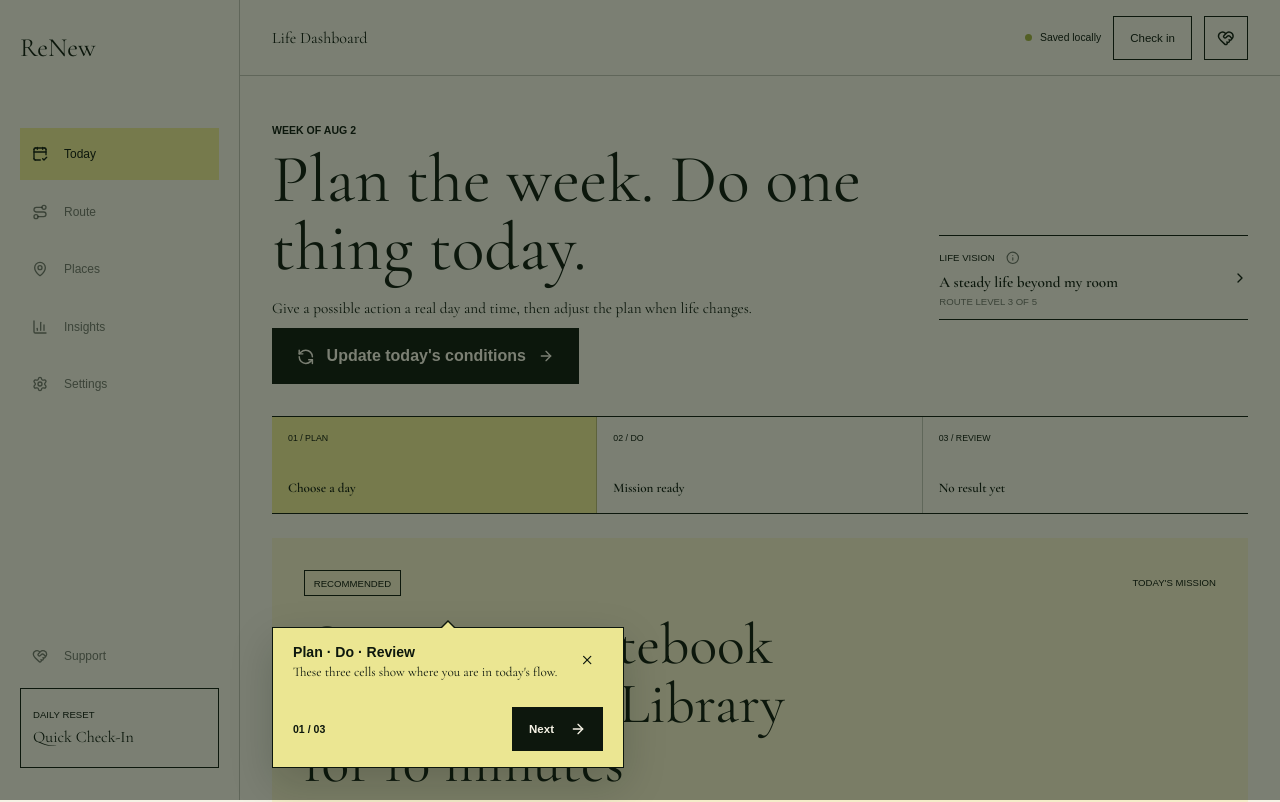
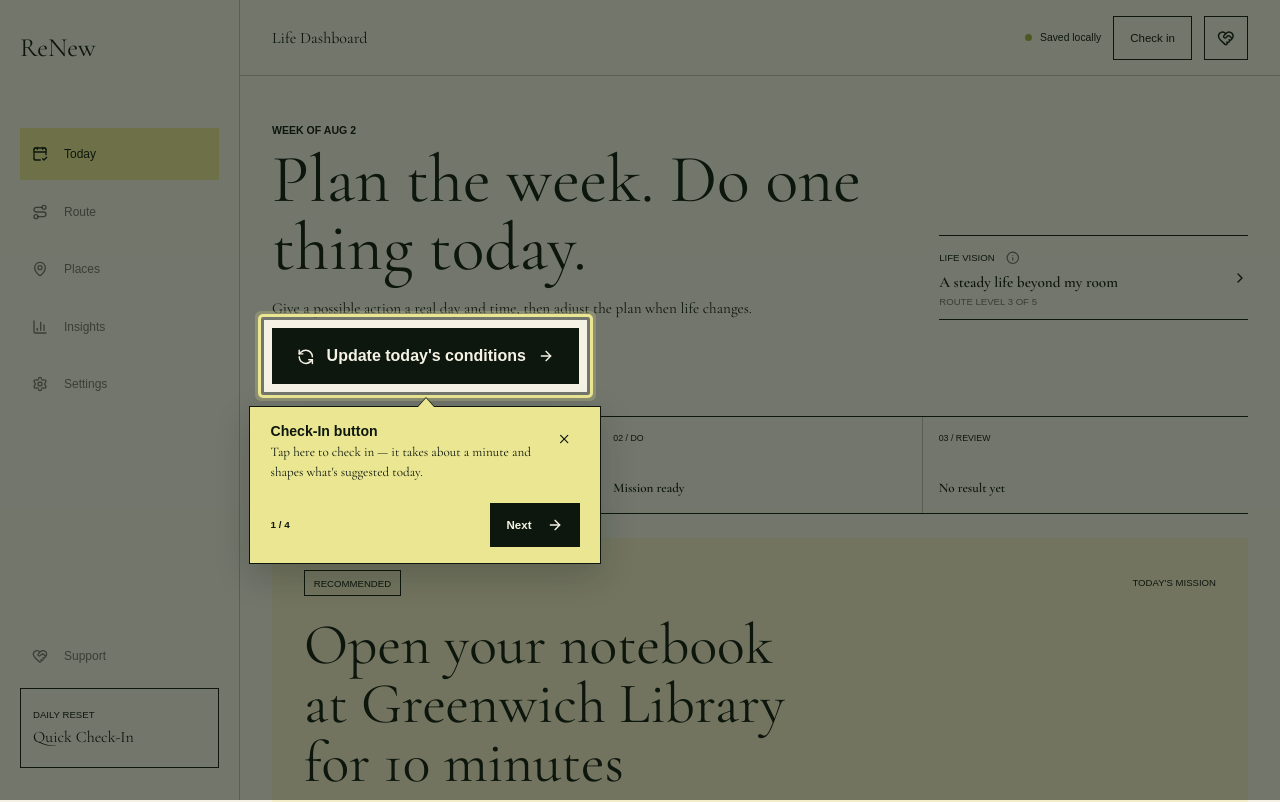
Before and after one commit to Quackk08/2026-eicon-h2, a React (Vite) app in the folder frontend/: page /app/today in a window 1280 px wide. Shown: the top 802 px of the page. Built offline with nearby package versions, Linux system fonts and the light colour scheme; a web font is replaced by a local one.

Commit message:
Updated coach-mark with real-measurement system and content

```diff
--- a/frontend/src/pages/TodayPage.tsx
+++ b/frontend/src/pages/TodayPage.tsx
@@ -153,44 +153,119 @@ export function TodayPage() {
   const [weekOpen, setWeekOpen] = useState(false);
 
   /* ─── Walkthrough state ─── */
-  const [activeTooltip, setActiveTooltip] = useState<number | null>(
+  const TOTAL_STEPS = 4;
+  const [activeStep, setActiveStep] = useState<number | null>(
     data.settings.walkthroughSeen ? null : 0
   );
   const [walkthroughDone, setWalkthroughDone] = useState(data.settings.walkthroughSeen);
 
-  /* Info disclosure state — "(i)" affordances */
-  const [visionInfoOpen, setVisionInfoOpen] = useState(false);
-  const [routeInfoOpen, setRouteInfoOpen] = useState(false);
+  /* One ref per target element, in display order:
+     0 = Check-in button   1 = Plan/Do/Review   2 = Vision link   3 = Why-this-fits */
+  const cmRef0 = useRef<HTMLElement | null>(null); // check-in link (set via callback ref)
+  const cmRef1 = useRef<HTMLElement | null>(null); // planner-flow section
+  const cmRef2 = useRef<HTMLElement | null>(null); // vision link
+  const cmRef3 = useRef<HTMLElement | null>(null); // why-this-fits aside
+
+  /* Measured rect of the current target */
+  interface Rect { top: number; left: number; width: number; height: number }
+  const [targetRect, setTargetRect] = useState<Rect | null>(null);
+
+  const refs = [cmRef0, cmRef1, cmRef2, cmRef3];
+
+  /* Measure (or re-measure) the active target */
+  const measureTarget = () => {
+    if (activeStep === null) return;
+    const el = refs[activeStep].current;
+    if (!el) return;
+    const r = el.getBoundingClientRect();
+    setTargetRect({ top: r.top, left: r.left, width: r.width, height: r.height });
+  };
+
+  /* On step change: scroll target into view, then measure */
+  useEffect(() => {
+    if (activeStep === null || walkthroughDone) return;
+    const el = refs[activeStep].current;
+    if (!el) return;
+    const r = el.getBoundingClientRect();
+    const inView = r.top >= 0 && r.bottom <= window.innerHeight;
+    if (!inView) {
+      el.scrollIntoView({ behavior: data.settings.reducedMotion ? "auto" : "smooth", block: "center" });
+      /* Re-measure after scroll settles */
+      const timer = window.setTimeout(measureTarget, data.settings.reducedMotion ? 0 : 350);
+      return () => clearTimeout(timer);
+    }
+    measureTarget();
+  // eslint-disable-next-line react-hooks/exhaustive-deps
+  }, [activeStep, walkthroughDone]);
+
+  /* Re-measure on scroll and resize while walkthrough is active */
+  useEffect(() => {
+    if (walkthroughDone) return;
+    window.addEventListener("scroll", measureTarget, { passive: true });
+    window.addEventListener("resize", measureTarget, { passive: true });
+    const ro = new ResizeObserver(measureTarget);
+    const el = activeStep !== null ? refs[activeStep].current : null;
+    if (el) ro.observe(el);
+    return () => {
+      window.removeEventListener("scroll", measureTarget);
+      window.removeEventListener("resize", measureTarget);
+      ro.disconnect();
+    };
+  // eslint-disable-next-line react-hooks/exhaustive-deps
+  }, [walkthroughDone, activeStep]);
 
   const dismissWalkthrough = () => {
-    setActiveTooltip(null);
+    setActiveStep(null);
     setWalkthroughDone(true);
+    setTargetRect(null);
     updateData((current) => ({
       ...current,
       settings: { ...current.settings, walkthroughSeen: true }
     }));
   };
 
-  const advanceTooltip = () => {
-    if (activeTooltip === null) return;
-    if (activeTooltip >= 2) {
+  const advanceStep = () => {
+    if (activeStep === null) return;
+    if (activeStep >= TOTAL_STEPS - 1) {
       dismissWalkthrough();
     } else {
-      setActiveTooltip(activeTooltip + 1);
+      setTargetRect(null); // clear until next measurement
+      setActiveStep(activeStep + 1);
     }
   };
 
-  /* Escape key dismisses walkthrough */
+  /* Escape key dismisses */
   useEffect(() => {
     if (walkthroughDone) return;
-    const handler = (e: KeyboardEvent) => {
-      if (e.key === "Escape") dismissWalkthrough();
-    };
+    const handler = (e: KeyboardEvent) => { if (e.key === "Escape") dismissWalkthrough(); };
     document.addEventListener("keydown", handler);
     return () => document.removeEventListener("keydown", handler);
+  // eslint-disable-next-line react-hooks/exhaustive-deps
   }, [walkthroughDone]);
 
-  const tooltipRefs = [useRef<HTMLDivElement>(null), useRef<HTMLDivElement>(null), useRef<HTMLDivElement>(null)];
+  /* Functional tip content — instruction shape: what it is + what to do */
+  const tips = [
+    {
+      label: "Check-In button",
+      copy: "Tap here to check in — it takes about a minute and shapes what's suggested today."
+    },
+    {
+      label: "Plan · Do · Review",
+      copy: "This shows where you are today — tap any step to look back at it."
+    },
+    {
+      label: "Life Vision link",
+      copy: "Tap here anytime to see or change your bigger goal."
+    },
+    {
+      label: "Why this fits today",
+      copy: "Tap to see the reasoning behind today's suggestion, anytime."
+    }
+  ];
+
+  /* Info disclosure state — "(i)" affordances */
+  const [visionInfoOpen, setVisionInfoOpen] = useState(false);
+  const [routeInfoOpen, setRouteInfoOpen] = useState(false);
 
   useEffect(() => {
     if (data.mission) {
@@ -380,43 +455,71 @@ export function TodayPage() {
   return (
     <main className="app-page mission-home planner-dashboard">
 
-      {/* ── First-visit coach-marks (spotlight pattern, one element each) ── */}
-      {!walkthroughDone && activeTooltip !== null && (() => {
-        const tips = [
-          {
-            ref: tooltipRefs[0],
-            label: "Plan · Do · Review",
-            copy: "These three cells show where you are in today's flow.",
-            step: "01 / 03"
-          },
-          {
-            ref: tooltipRefs[1],
-            label: "Your Life Vision",
-            copy: "Tap here anytime to read or update your direction.",
-            step: "02 / 03"
-          },
-          {
-            ref: tooltipRefs[2],
-            label: "Why this fits today",
-            copy: "These reasons explain exactly why this Mission size was matched to your Check-In.",
-            step: "03 / 03"
-          }
-        ];
-        const tip = tips[activeTooltip];
+      {/* ── Coach-marks: real-position spotlight ── */}
+      {!walkthroughDone && activeStep !== null && (() => {
+        const tip = tips[activeStep];
+        const PAD = 8; // px padding around target
+
+        /* Compute spotlight panels from targetRect */
+        const top    = targetRect ? Math.max(0, targetRect.top    - PAD) : 0;
+        const left   = targetRect ? Math.max(0, targetRect.left   - PAD) : 0;
+        const w      = targetRect ? targetRect.width  + PAD * 2 : 0;
+        const h      = targetRect ? targetRect.height + PAD * 2 : 0;
+
+        /* Position tip: below target if space available, else above */
+        const viewH = window.innerHeight;
+        const viewW = window.innerWidth;
+        const TIP_H = 160; // estimated tip height px
+        const TIP_W = Math.min(352, viewW - 32);
+        const belowRoom = (top + h + 14 + TIP_H) <= viewH;
+        const arrowDir = belowRoom ? "is-up" : "is-down";
+
+        /* Tip top edge */
+        const tipTop = belowRoom ? top + h + 14 : top - 14 - TIP_H;
+        /* Arrow X relative to tip: centre over the target */
+        const targetCentreX = left + w / 2;
+        const tipLeft = Math.min(Math.max(targetCentreX - TIP_W / 2, 16), viewW - TIP_W - 16);
+        const arrowX = Math.min(Math.max(targetCentreX - tipLeft, 16), TIP_W - 16);
+
+        const sceneStyle = {
+          "--cm-top":  `${top}px`,
+          "--cm-left": `${left}px`,
+          "--cm-w":    `${w}px`,
+          "--cm-h":    `${h}px`
+        } as React.CSSProperties;
+
+        const tipStyle = targetRect ? {
+          top:   `${tipTop}px`,
+          left:  `${tipLeft}px`,
+          "--arrow-x": `${arrowX}px`
+        } as React.CSSProperties : {};
+
         return (
           <>
-            {/* Dim overlay — pointer-events off so spotlight area is clickable */}
-            <div className="coach-mark-overlay" aria-hidden="true" />
-            {/* Tip bubble with pointer arrow */}
+            {/* Four dim panels leaving the target element unobscured */}
+            <div className="coach-mark-scene" style={sceneStyle} aria-hidden="true">
+              <div className="coach-mark-dim-top" />
+              <div className="coach-mark-dim-bottom" />
+              <div className="coach-mark-dim-left" />
+              <div className="coach-mark-dim-right" />
+              {targetRect && <div className="coach-mark-ring" />}
+            </div>
+
+            {/* Tip bubble anchored to the target */}
             <div
-              className="coach-mark-tip"
+              className={`coach-mark-tip${targetRect ? " is-positioned" : ""}`}
+              style={tipStyle}
               role="dialog"
               aria-modal="true"
-              aria-label={`Walkthrough step ${activeTooltip + 1} of 3`}
+              aria-label={`Walkthrough ${activeStep + 1} of ${TOTAL_STEPS}: ${tip.label}`}
+              aria-describedby="cm-instruction"
             >
+              {/* Arrow pointing toward the highlighted element */}
+              {targetRect && <span className={`coach-mark-arrow ${arrowDir}`} aria-hidden="true" />}
+
               <div className="coach-mark-text">
                 <strong>{tip.label}</strong>
-                <p>{tip.copy}</p>
+                <p id="cm-instruction">{tip.copy}</p>
               </div>
               <button
                 className="coach-mark-close"
@@ -427,9 +530,10 @@ export function TodayPage() {
                 <X aria-hidden="true" />
               </button>
               <div className="coach-mark-actions">
-                <span className="app-kicker" style={{ marginRight: "auto" }}>{tip.step}</span>
-                {activeTooltip < 2 ? (
-                  <button className="primary-command" type="button" onClick={advanceTooltip}>
+                <span className="coach-mark-step">{activeStep + 1} / {TOTAL_STEPS}</span>
+                {activeStep < TOTAL_STEPS - 1 ? (
+                  <button className="primary-command" type="button" onClick={advanceStep}
+                    aria-label={`Next: ${tips[activeStep + 1].label}`}>
                     Next <ArrowRight aria-hidden="true" />
                   </button>
                 ) : (
@@ -452,7 +556,7 @@ export function TodayPage() {
         </div>
         {/* Life Vision link with (i) affordance */}
         <div className="planner-direction-wrap">
-          <Link className="planner-direction" to="/app/vision" aria-label="View your Life Vision" ref={tooltipRefs[1] as React.Ref<HTMLAnchorElement>}>
+          <Link className="planner-direction" to="/app/vision" aria-label="View your Life Vision" ref={(el) => { cmRef2.current = el; }}>
             <span>
               Life Vision
               <button
@@ -477,7 +581,11 @@ export function TodayPage() {
       </header>
 
       <div className="planner-header-actions">
-        <Link className="primary-command" to="/app/check-in">
+        <Link
+          className="primary-command"
+          to="/app/check-in"
+          ref={(el) => { cmRef0.current = el; }}
+        >
           <RefreshCcw aria-hidden="true" />
           <span>Update today's conditions</span>
           <ArrowRight aria-hidden="true" />
@@ -485,7 +593,11 @@ export function TodayPage() {
       </div>
 
       {/* ── Plan / Do / Review status row ── */}
-      <section className="planner-flow" aria-label="Plan, do, and review status" ref={tooltipRefs[0]}>
+      <section
+        className="planner-flow"
+        aria-label="Plan, do, and review status"
+        ref={(el) => { cmRef1.current = el; }}
+      >
         <div className={upcomingMissions.length ? "is-complete" : "is-current"}>
           <span>01 / Plan</span>
           <strong>{upcomingMissions.length ? `${upcomingMissions.length} on the calendar` : "Choose a day"}</strong>
@@ -554,7 +666,11 @@ export function TodayPage() {
 
         {/* ── Why this fits — always visible, never collapsed ── */}
         {reasons.length > 0 && (
-          <aside className="mission-fit" aria-label="Why this Mission fits today" ref={tooltipRefs[2] as React.Ref<HTMLElement>}>
+          <aside
+            className="mission-fit"
+            aria-label="Why this Mission fits today"
+            ref={(el) => { cmRef3.current = el; }}
+          >
             <p className="app-kicker">Why this fits today</p>
             <ul>
               {reasons.map((reason) => (
```
Also changed, not shown: frontend/src/app.css.
